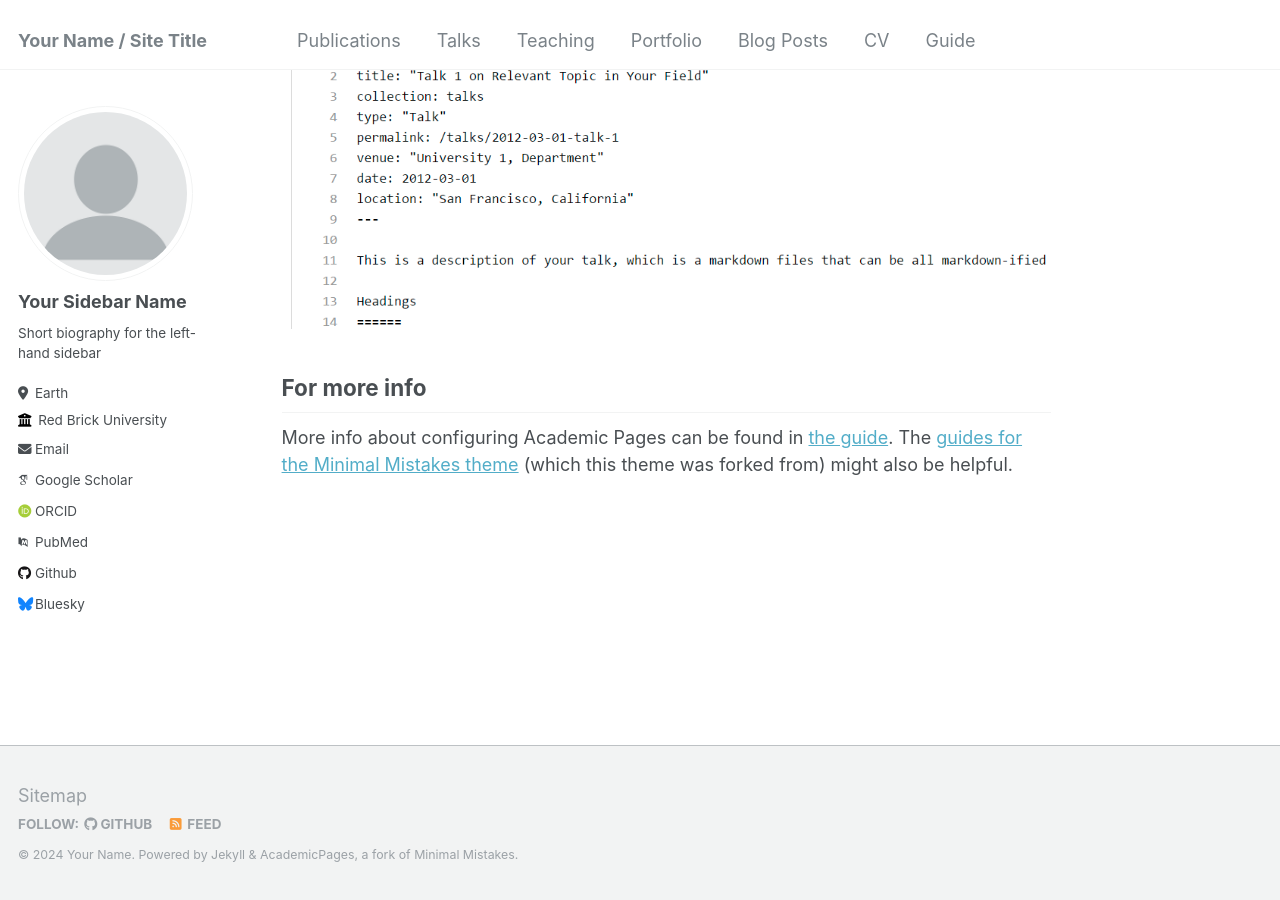
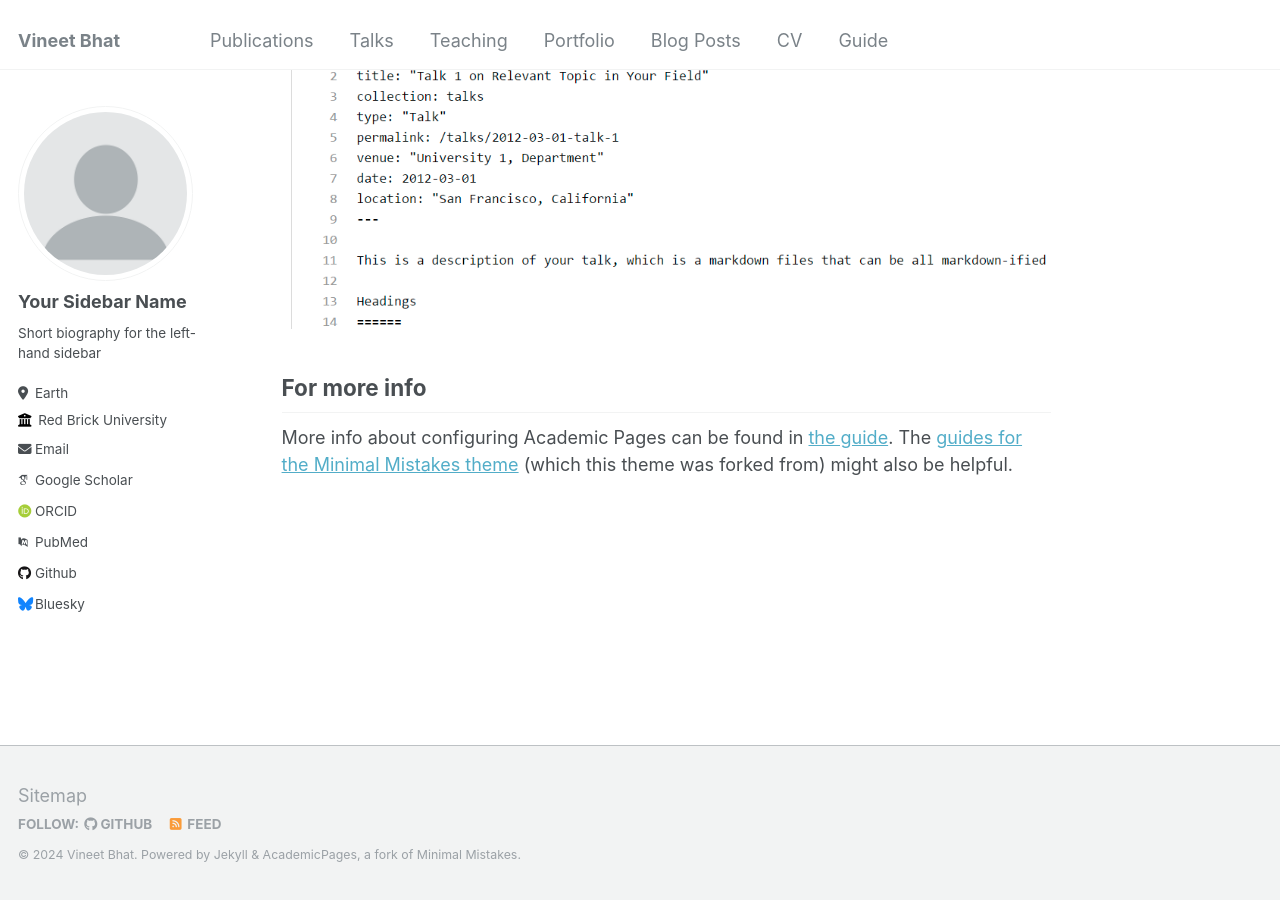
Before and after one commit to vineet2104/vineet2104.github.io, a Jekyll site: the page built from _pages/about.md, in a window 1280 px wide and 900 px high, scrolled down 2660 px. Built offline with Jekyll 4.4.1, drawn with Linux system fonts in a browser that asks for light colours; some web fonts are replaced.

Commit message:
Update _config.yml

```diff
--- a/_config.yml
+++ b/_config.yml
@@ -8,9 +8,9 @@
 
 # Basic Site Settings
 locale                   : "en-US"
-title                    : "Your Name / Site Title"
+title                    : "Vineet Bhat"
 title_separator          : "-"
-name                     : &name "Your Name"
+name                     : &name "Vineet Bhat"
 description              : &description "personal description"
 url                      : https://academicpages.github.io # the base hostname & protocol for your site e.g. "https://mmistakes.github.io"
 baseurl                  : "" # the subpath of your site, e.g. "/blog"
```
